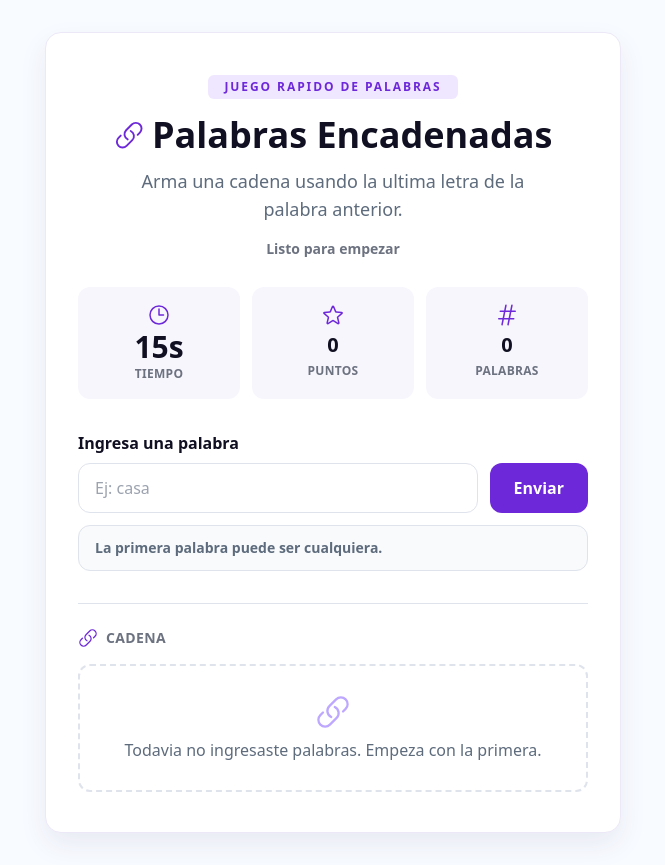
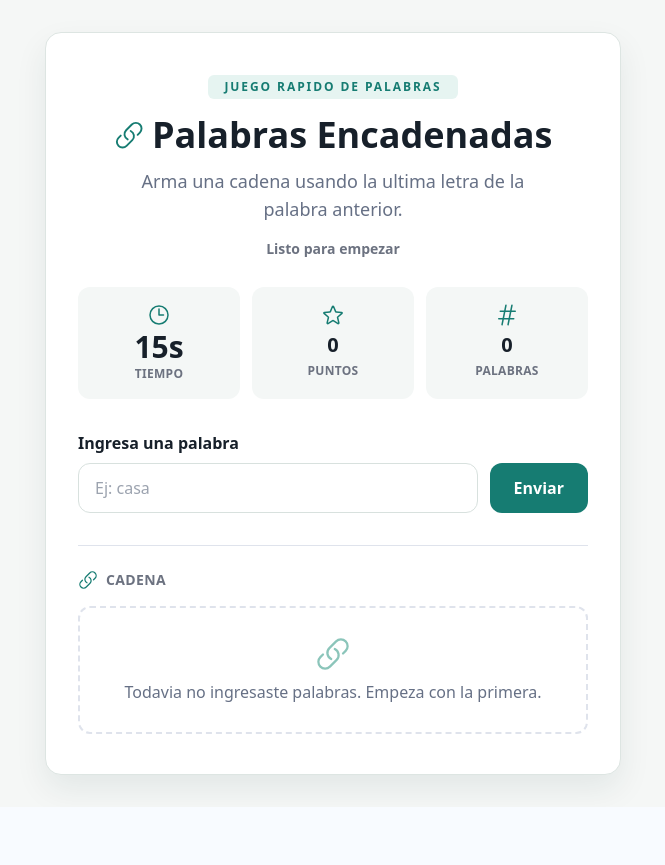
Before and after one commit to carolinaciampini/unq-ui-carolina-ciampini-trabajo-final, a React (Vite) app: page / in a window 1280 px wide. Shown: the whole page, without its empty margins (307-972 px from the left). After the commit the page ends 807 px from the top, so only its background shows below. Built offline with nearby package versions, Linux system fonts and the light colour scheme.

Commit message:
styles and readme

```diff
--- a/src/components/game/FeedbackMessage.tsx
+++ b/src/components/game/FeedbackMessage.tsx
@@ -1,7 +1,7 @@
 import type { Feedback } from '../../types/game'
 
 type FeedbackMessageProps = {
-  feedback: Feedback
+  feedback: Feedback | null
 }
 
 const feedbackStyles: Record<Feedback['type'], string> = {
@@ -11,9 +11,13 @@ const feedbackStyles: Record<Feedback['type'], string> = {
 }
 
 export function FeedbackMessage({ feedback }: FeedbackMessageProps) {
+  if (feedback === null) {
+    return null
+  }
+
   return (
     <p
-      className={`mt-3 rounded-xl border px-4 py-3 text-sm font-semibold ${feedbackStyles[feedback.type]}`}
+      className={`mt-3 rounded-xl border px-4 py-3 text-sm font-semibold shadow-sm ${feedbackStyles[feedback.type]}`}
       role="status"
     >
       {feedback.message}
--- a/src/components/game/GameHeader.tsx
+++ b/src/components/game/GameHeader.tsx
@@ -14,12 +14,12 @@ const statusText: Record<GameStatus, string> = {
 export function GameHeader({ status }: GameHeaderProps) {
   return (
     <header className="mb-7 text-center">
-      <p className="mb-4 inline-flex rounded-md bg-violet-soft px-4 py-1 text-xs font-extrabold tracking-[0.16em] text-violet-main">
+      <p className="mb-4 inline-flex rounded-md bg-teal-soft px-4 py-1 text-xs font-extrabold tracking-[0.16em] text-teal-main">
         JUEGO RAPIDO DE PALABRAS
       </p>
 
       <h1 className="flex items-center justify-center gap-2 text-3xl font-black leading-tight text-ink sm:text-4xl">
-        <HiOutlineLink className="text-[1.9rem] text-violet-main" aria-hidden="true" />
+        <HiOutlineLink className="text-[1.9rem] text-teal-main" aria-hidden="true" />
         Palabras Encadenadas
       </h1>
 
--- a/src/components/game/GameOver.tsx
+++ b/src/components/game/GameOver.tsx
@@ -9,11 +9,11 @@ type GameOverProps = {
 export function GameOver({ score, wordsCount, onRestart }: GameOverProps) {
   return (
     <section
-      className="my-8 rounded-xl border border-violet-soft bg-[#f8f6fd] px-5 py-6 text-center"
+      className="my-8 rounded-xl border border-teal-soft bg-[#f4f7f6] px-5 py-6 text-center"
       aria-labelledby="game-over-title"
     >
       <HiOutlineTrophy
-        className="mx-auto mb-3 text-4xl text-violet-main"
+        className="mx-auto mb-3 text-4xl text-teal-main"
         aria-hidden="true"
       />
 
@@ -26,21 +26,21 @@ export function GameOver({ score, wordsCount, onRestart }: GameOverProps) {
           <dt className="text-xs font-extrabold uppercase tracking-wide text-[#6c7280]">
             Puntaje final
           </dt>
-          <dd className="mt-1 text-3xl font-black text-violet-main">{score}</dd>
+          <dd className="mt-1 text-3xl font-black text-teal-main">{score}</dd>
         </div>
 
         <div>
           <dt className="text-xs font-extrabold uppercase tracking-wide text-[#6c7280]">
             Palabras
           </dt>
-          <dd className="mt-1 text-3xl font-black text-violet-main">
+          <dd className="mt-1 text-3xl font-black text-teal-main">
             {wordsCount}
           </dd>
         </div>
       </dl>
 
       <button
-        className="inline-flex items-center gap-2 rounded-xl bg-violet-main px-5 py-3 font-black text-white transition hover:bg-violet-dark"
+        className="inline-flex items-center gap-2 rounded-xl bg-teal-main px-5 py-3 font-black text-white transition hover:bg-teal-dark"
         type="button"
         onClick={onRestart}
       >
--- a/src/components/game/GameStats.tsx
+++ b/src/components/game/GameStats.tsx
@@ -9,24 +9,24 @@ type GameStatsProps = {
 export function GameStats({ seconds, score, wordsCount }: GameStatsProps) {
   return (
     <section className="grid gap-3 sm:grid-cols-3" aria-label="Estado de la partida">
-      <article className="grid min-h-28 justify-items-center gap-1 rounded-xl bg-[#f8f6fd] px-3 py-4">
-        <HiOutlineClock className="text-2xl text-violet-main" aria-hidden="true" />
+      <article className="grid min-h-28 justify-items-center gap-1 rounded-xl bg-[#f4f7f6] px-3 py-4">
+        <HiOutlineClock className="text-2xl text-teal-main" aria-hidden="true" />
         <strong className="text-3xl font-black leading-none text-ink">{seconds}s</strong>
         <span className="text-xs font-extrabold uppercase tracking-wide text-[#6c7280]">
           Tiempo
         </span>
       </article>
 
-      <article className="grid min-h-28 justify-items-center gap-1 rounded-xl bg-[#f8f6fd] px-3 py-4">
-        <HiOutlineStar className="text-2xl text-violet-main" aria-hidden="true" />
+      <article className="grid min-h-28 justify-items-center gap-1 rounded-xl bg-[#f4f7f6] px-3 py-4">
+        <HiOutlineStar className="text-2xl text-teal-main" aria-hidden="true" />
         <strong className="text-xl font-black leading-none text-ink">{score}</strong>
         <span className="text-xs font-extrabold uppercase tracking-wide text-[#6c7280]">
           Puntos
         </span>
       </article>
 
-      <article className="grid min-h-28 justify-items-center gap-1 rounded-xl bg-[#f8f6fd] px-3 py-4">
-        <HiOutlineHashtag className="text-2xl text-violet-main" aria-hidden="true" />
+      <article className="grid min-h-28 justify-items-center gap-1 rounded-xl bg-[#f4f7f6] px-3 py-4">
+        <HiOutlineHashtag className="text-2xl text-teal-main" aria-hidden="true" />
         <strong className="text-xl font-black leading-none text-ink">
           {wordsCount}
         </strong>
--- a/src/components/game/WordChain.tsx
+++ b/src/components/game/WordChain.tsx
@@ -11,13 +11,13 @@ export function WordChain({ words }: WordChainProps) {
         className="mb-4 flex items-center gap-2 text-sm font-black uppercase tracking-wide text-[#6c7280]"
         id="chain-title"
       >
-        <HiOutlineLink className="text-xl text-violet-main" aria-hidden="true" />
+        <HiOutlineLink className="text-xl text-teal-main" aria-hidden="true" />
         Cadena
       </h2>
 
       {words.length === 0 ? (
         <div className="grid min-h-32 place-items-center rounded-xl border-2 border-dashed border-[#dfe3ec] p-6 text-center">
-          <HiOutlineLink className="text-4xl text-violet-light" aria-hidden="true" />
+          <HiOutlineLink className="text-4xl text-teal-light" aria-hidden="true" />
           <p className="m-0 text-muted">
             Todavia no ingresaste palabras. Empeza con la primera.
           </p>
@@ -26,7 +26,7 @@ export function WordChain({ words }: WordChainProps) {
         <ol className="flex flex-wrap gap-2 p-0">
           {words.map((word) => (
             <li
-              className="list-none rounded-full bg-violet-soft px-3 py-2 font-extrabold text-ink"
+              className="list-none rounded-full bg-teal-soft px-3 py-2 font-extrabold text-ink"
               key={word}
             >
               {word}
--- a/src/components/game/WordForm.tsx
+++ b/src/components/game/WordForm.tsx
@@ -3,7 +3,7 @@ import { FeedbackMessage } from './FeedbackMessage'
 import type { Feedback } from '../../types/game'
 
 type WordFormProps = {
-  feedback: Feedback
+  feedback: Feedback | null
   isDisabled: boolean
   isSubmitting: boolean
   onSubmitWord: (word: string) => Promise<boolean>
@@ -34,7 +34,7 @@ export function WordForm({
 
       <div className="grid gap-3 sm:grid-cols-[1fr_auto]">
         <input
-          className="min-w-0 rounded-xl border border-[#dfe3ec] bg-white px-4 py-3 text-ink outline-none transition focus:border-violet-main focus:ring-4 focus:ring-violet-soft"
+          className="min-w-0 rounded-xl border border-[#d8e1de] bg-white px-4 py-3 text-ink outline-none transition focus:border-teal-main focus:ring-4 focus:ring-teal-soft"
           disabled={isDisabled || isSubmitting}
           id="word"
           name="word"
@@ -45,7 +45,7 @@ export function WordForm({
           onChange={(event) => setWord(event.target.value)}
         />
         <button
-          className="rounded-xl bg-violet-main px-6 py-3 font-black text-white transition hover:bg-violet-dark disabled:cursor-not-allowed disabled:bg-[#bda7ff]"
+          className="rounded-xl bg-teal-main px-6 py-3 font-black text-white transition hover:bg-teal-dark disabled:cursor-not-allowed disabled:bg-teal-light"
           disabled={isDisabled || isSubmitting}
           type="submit"
         >
--- a/src/components/layout/GameLayout.tsx
+++ b/src/components/layout/GameLayout.tsx
@@ -4,9 +4,9 @@ type GameLayoutProps = {
 
 export function GameLayout({ children }: GameLayoutProps) {
   return (
-    <main className="min-h-screen bg-[#f8fbff] px-4 py-8">
+    <main className="min-h-screen bg-[#f5f7f6] px-4 py-8">
       <section
-        className="mx-auto w-full max-w-[576px] rounded-2xl border border-[#ece8f7] bg-white px-5 py-7 shadow-panel sm:px-8 sm:py-10"
+        className="mx-auto w-full max-w-[576px] rounded-2xl border border-[#dde5e2] bg-white px-5 py-7 shadow-panel sm:px-8 sm:py-10"
         aria-label="Juego Palabras Encadenadas"
       >
         {children}
--- a/src/hooks/useWordGame.ts
+++ b/src/hooks/useWordGame.ts
@@ -9,16 +9,12 @@ import {
 } from '../utils/gameRules'
 import { normalizeWord } from '../utils/normalizeWord'
 
-const initialFeedback: Feedback = {
-  type: 'info',
-  message: 'La primera palabra puede ser cualquiera.',
-}
-
 const TURN_SECONDS = 15
+const FEEDBACK_DURATION = 3000
 
 export function useWordGame() {
   const [words, setWords] = useState<string[]>([])
-  const [feedback, setFeedback] = useState<Feedback>(initialFeedback)
+  const [feedback, setFeedback] = useState<Feedback | null>(null)
   const [gameStatus, setGameStatus] = useState<GameStatus>('idle')
   const [isSubmitting, setIsSubmitting] = useState(false)
   const [seconds, setSeconds] = useState(TURN_SECONDS)
@@ -40,10 +36,6 @@ export function useWordGame() {
         if (currentSeconds <= 1) {
           window.clearInterval(intervalId)
           setGameStatus('finished')
-          setFeedback({
-            type: 'info',
-            message: 'Se termino el tiempo.',
-          })
           return 0
         }
 
@@ -53,6 +45,18 @@ export function useWordGame() {
 
     return () => window.clearInterval(intervalId)
   }, [gameStatus])
+
+  useEffect(() => {
+    if (feedback === null) {
+      return
+    }
+
+    const timeoutId = window.setTimeout(() => {
+      setFeedback(null)
+    }, FEEDBACK_DURATION)
+
+    return () => window.clearTimeout(timeoutId)
+  }, [feedback])
 
   const submitWord = async (word: string) => {
     if (gameStatus === 'finished') {
@@ -125,7 +129,7 @@ export function useWordGame() {
 
   const restartGame = () => {
     setWords([])
-    setFeedback(initialFeedback)
+    setFeedback(null)
     setGameStatus('idle')
     setIsSubmitting(false)
     setSeconds(TURN_SECONDS)
--- a/tailwind.config.js
+++ b/tailwind.config.js
@@ -4,17 +4,17 @@ export default {
   theme: {
     extend: {
       colors: {
-        ink: '#111022',
-        muted: '#5d6b7c',
-        violet: {
-          soft: '#efe7ff',
-          light: '#bda7ff',
-          main: '#6d28d9',
-          dark: '#5b21b6',
+        ink: '#17202a',
+        muted: '#667085',
+        teal: {
+          soft: '#e6f4f1',
+          light: '#8bc5ba',
+          main: '#167c72',
+          dark: '#0f5f58',
         },
       },
       boxShadow: {
-        panel: '0 12px 28px rgba(64, 44, 110, 0.08)',
+        panel: '0 14px 32px rgba(15, 48, 54, 0.08)',
       },
     },
   },
```
Also changed, not shown: 1 other file (tests, documents, lock files or other folders).
